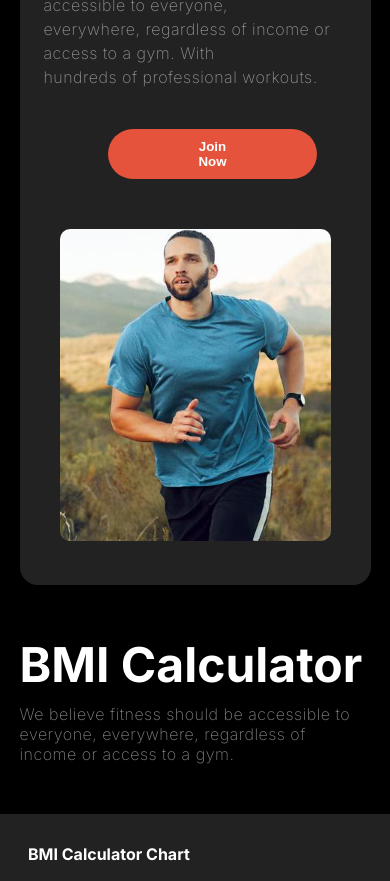
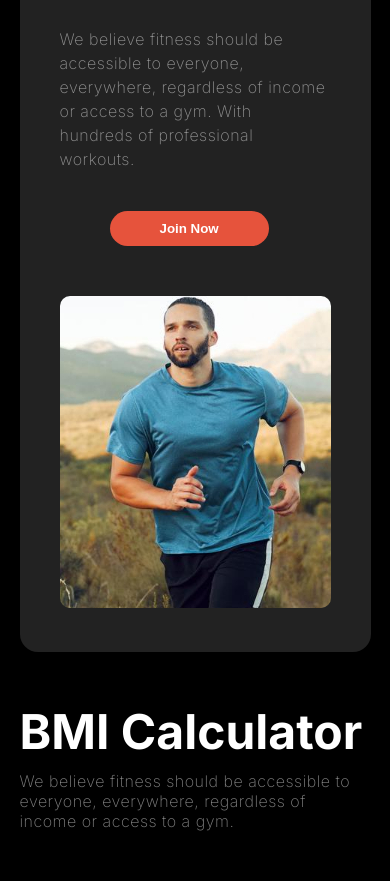
Before and after one commit to Anonda25/assignment-2, a plain HTML site: page index.html in a window 390 px wide. Shown: the part 2965-3846 px from the top of the page. Drawn offline with Linux system fonts and the light colour scheme; a web font is replaced by a local one.

Commit message:
all done

```diff
--- a/css/style.css
+++ b/css/style.css
@@ -590,8 +590,9 @@ footer {
     }
 
     .btn-styles {
-        padding: 10px 90px;
-        margin-left: 65px;
+        /* padding: 10px; */
+        margin-left: 50px;
+        padding: 0px auto;
     }
     .health-title{
         font-size: 2rem;
```
